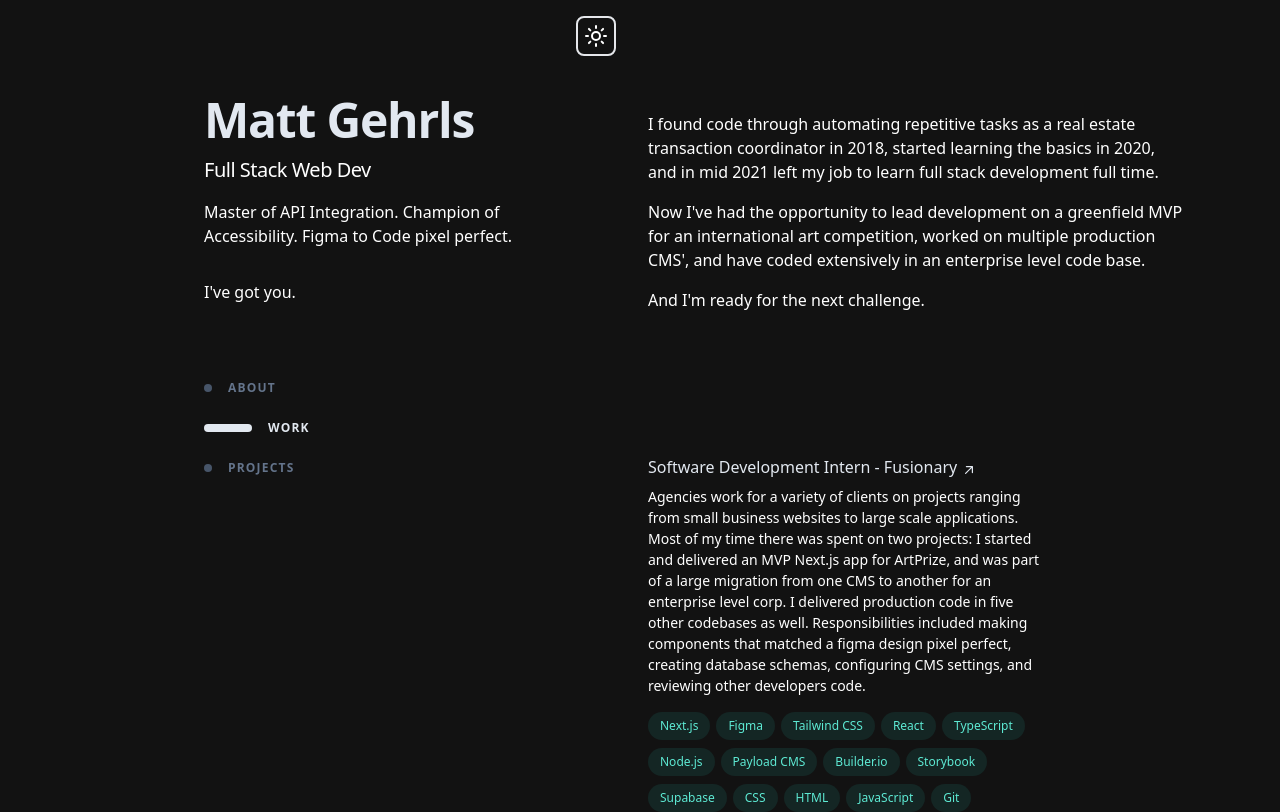
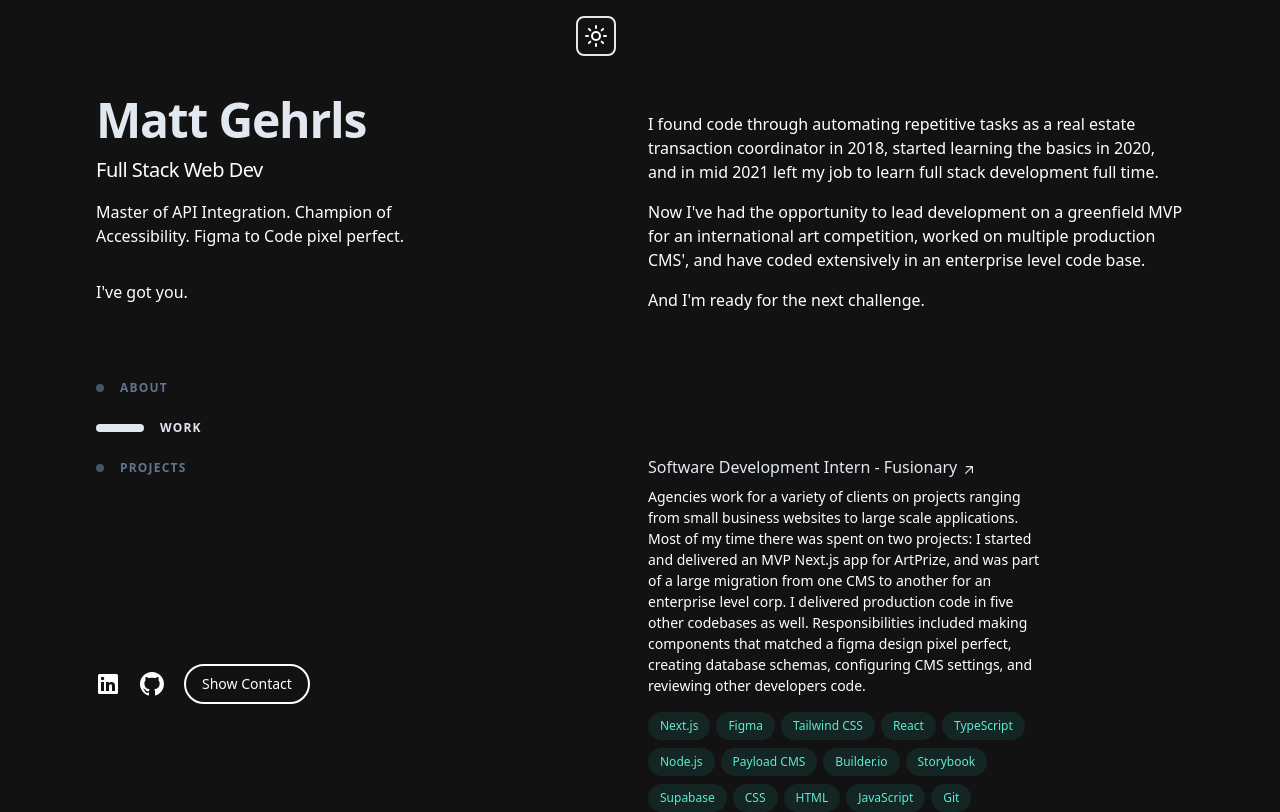
Before and after one commit to mgehrls/mattgehrls, a Next.js app: page / in a window 1280 px wide. Shown: the top 812 px of the page. Built offline with nearby package versions, Linux system fonts and the light colour scheme.

Commit message:
links added to header

```diff
--- a/components/Header.tsx
+++ b/components/Header.tsx
@@ -2,12 +2,13 @@
 import Navbar from "./Navbar";
 import { ThemeChanger } from "./ThemeChanger";
 import { colors } from "@/utils/colors";
+import Links from "./Links";
 
 const Header = () => {
   return (
-    <header className="lg:sticky lg:top-0 lg:flex lg:max-h-screen lg:w-1/2 lg:flex-col lg:justify-between lg:py-24 text-right items-center relative">
+    <header className="lg:sticky lg:top-0 lg:flex lg:max-h-screen lg:w-1/2 lg:flex-col lg:justify-between lg:py-24 relative">
       <ThemeChanger />
-      <div className="text-left">
+      <div>
         <h1
           className={clsx(
             "text-4xl font-bold tracking-tight sm:text-5xl",
@@ -28,6 +29,7 @@
         <p className="mt-8 max-w-xs leading-normal">I&apos;ve got you.</p>
         <Navbar />
       </div>
+      <Links />
     </header>
   );
 };
--- /dev/null
+++ b/components/Links.tsx
@@ -0,0 +1,165 @@
+import clsx from "clsx";
+import { Copy, Mail, Phone } from "lucide-react";
+import React from "react";
+import CopyToClipboard from "./svg/CopyToClipboard";
+
+export interface Link {
+  href: string;
+  ariaLabel: string;
+  title: string;
+  icon: React.SVGProps<SVGSVGElement>;
+}
+
+function Links() {
+  const [isOpen, setIsOpen] = React.useState(false);
+  const [emailCopied, setEmailCopied] = React.useState(false);
+  const [phoneCopied, setPhoneCopied] = React.useState(false);
+
+  const links = [
+    {
+      href: "https://www.linkedin.com/in/mattgehrls/",
+      ariaLabel: "LinkedIn (opens in a new tab)",
+      title: "LinkedIn",
+      icon: (
+        <svg
+          xmlns="http://www.w3.org/2000/svg"
+          viewBox="0 0 24 24"
+          fill="currentColor"
+          className="h-6 w-6"
+          aria-hidden="true"
+        >
+          <path d="M20.5 2h-17A1.5 1.5 0 002 3.5v17A1.5 1.5 0 003.5 22h17a1.5 1.5 0 001.5-1.5v-17A1.5 1.5 0 0020.5 2zM8 19H5v-9h3zM6.5 8.25A1.75 1.75 0 118.3 6.5a1.78 1.78 0 01-1.8 1.75zM19 19h-3v-4.74c0-1.42-.6-1.93-1.38-1.93A1.74 1.74 0 0013 14.19a.66.66 0 000 .14V19h-3v-9h2.9v1.3a3.11 3.11 0 012.7-1.4c1.55 0 3.36.86 3.36 3.66z"></path>
+        </svg>
+      ),
+    },
+    {
+      href: "https://github.com/mgehrls",
+      ariaLabel: "GitHub (opens in a new tab)",
+      title: "GitHub",
+      icon: (
+        <svg
+          xmlns="http://www.w3.org/2000/svg"
+          viewBox="0 0 16 16"
+          fill="currentColor"
+          className="h-6 w-6"
+          aria-hidden="true"
+        >
+          <path d="M8 0C3.58 0 0 3.58 0 8c0 3.54 2.29 6.53 5.47 7.59.4.07.55-.17.55-.38 0-.19-.01-.82-.01-1.49-2.01.37-2.53-.49-2.69-.94-.09-.23-.48-.94-.82-1.13-.28-.15-.68-.52-.01-.53.63-.01 1.08.58 1.23.82.72 1.21 1.87.87 2.33.66.07-.52.28-.87.51-1.07-1.78-.2-3.64-.89-3.64-3.95 0-.87.31-1.59.82-2.15-.08-.2-.36-1.02.08-2.12 0 0 .67-.21 2.2.82.64-.18 1.32-.27 2-.27.68 0 1.36.09 2 .27 1.53-1.04 2.2-.82 2.2-.82.44 1.1.16 1.92.08 2.12.51.56.82 1.27.82 2.15 0 3.07-1.87 3.75-3.65 3.95.29.25.54.73.54 1.48 0 1.07-.01 1.93-.01 2.2 0 .21.15.46.55.38A8.013 8.013 0 0016 8c0-4.42-3.58-8-8-8z"></path>
+        </svg>
+      ),
+    },
+  ];
+
+  const contacts = [
+    {
+      href: "mailto:matt.gehrls@gmail.com",
+      ariaLabel: "Email",
+      icon: <Mail size={25} />,
+      text: "matt.gehrls@gmail.com",
+      copied: emailCopied,
+      setCopied: () =>
+        handleCopyToClipboard("matt.gehrls@gmail.com", setEmailCopied),
+    },
+    {
+      href: "tel:16165002366",
+      ariaLabel: "Phone number: 616-500-2366",
+      icon: <Phone size={25} />,
+      text: "616-500-2366",
+      copied: phoneCopied,
+      setCopied: () => handleCopyToClipboard("616-500-2366", setPhoneCopied),
+    },
+  ];
+
+  function handleCopyToClipboard(
+    text: string,
+    setCopied: React.Dispatch<React.SetStateAction<boolean>>
+  ) {
+    navigator.clipboard.writeText(text);
+    setCopied(true);
+    setTimeout(() => {
+      setCopied(false);
+    }, 2000);
+  }
+
+  return (
+    <div className="transition-all duration-300 ease-in-out mt-8 lg:mt-0">
+      <div className="flex items-center">
+        <ul className="flex items-center" aria-label="Social media">
+          {links.map((link) => (
+            <li key={link.href} className="mr-5 text-xs shrink-0">
+              <a
+                className="block hover:text-slate-200"
+                href={link.href}
+                target="_blank"
+                rel="noreferrer noopener"
+                aria-label={link.ariaLabel}
+                title={link.title}
+              >
+                <span className="sr-only">{link.title}</span>
+                {link.icon}
+              </a>
+            </li>
+          ))}
+        </ul>
+        <button
+          className="border-2 border-current rounded-full px-4 py-2 z-10 text-sm"
+          aria-label="Reveals links to email and phone, and buttons to copy that information to your clipboard"
+          onClick={() => setIsOpen(!isOpen)}
+        >
+          {isOpen ? "Hide Contact" : "Show Contact"}
+        </button>
+      </div>
+      <div
+        className={clsx(
+          "border-1 border-white transition-all duration-150 ease-in-out motion-reduce:transition-none flex flex-col gap-4 justify-center",
+          isOpen ? "opacity-100 h-10 mt-10" : "opacity-0 h-0 mt-0"
+        )}
+      >
+        {contacts.map((contact) => (
+          <div
+            key={contact.href}
+            className="transition-all duration-150 ease-in-out flex items-center justify-between gap-8"
+          >
+            <a
+              className={clsx(
+                "transition-all duration-150 ease-in-out flex gap-4 hover:scale-105 focus:scale-105",
+                !isOpen && "hidden"
+              )}
+              href={contact.href}
+              target="_blank"
+              rel="noreferrer noopener"
+              aria-label={contact.ariaLabel}
+              title={contact.ariaLabel}
+            >
+              {contact.icon}
+              {contact.text}
+            </a>
+            <div className="flex items-center gap-2">
+              <button
+                onClick={() => contact.setCopied()}
+                aria-label={`Copy ${contact.text} to clipboard`}
+                className={clsx(
+                  "mr-10 hover:scale-110 focus:scale-110 transition-none duration-150 ease-in-out",
+                  !isOpen && "hidden"
+                )}
+              >
+                <CopyToClipboard size={25} />
+              </button>
+              <span
+                aria-hidden
+                className={clsx(
+                  "transition-all duration-500 ease-in-out",
+                  contact.copied ? "opacity-100" : "opacity-0"
+                )}
+              >
+                Copied!
+              </span>
+            </div>
+          </div>
+        ))}
+      </div>
+    </div>
+  );
+}
+
+export default Links;
--- /dev/null
+++ b/components/svg/CopyToClipboard.tsx
@@ -0,0 +1,24 @@
+import React from "react";
+
+function CopyToClipboard({ size }: { size: number }) {
+  return (
+    <svg
+      width={size}
+      height={size}
+      viewBox="0 0 24 24"
+      version="1.1"
+      xmlns="http://www.w3.org/2000/svg"
+    >
+      <g stroke="none" stroke-width="1" fill="none" fill-rule="evenodd">
+        <g fill="currentColor" fill-rule="nonzero">
+          <path
+            d="M5.50280381,4.62704038 L5.5,6.75 L5.5,17.2542087 C5.5,19.0491342 6.95507456,20.5042087 8.75,20.5042087 L17.3662868,20.5044622 C17.057338,21.3782241 16.2239751,22.0042087 15.2444057,22.0042087 L8.75,22.0042087 C6.12664744,22.0042087 4,19.8775613 4,17.2542087 L4,6.75 C4,5.76928848 4.62744523,4.93512464 5.50280381,4.62704038 Z M17.75,2 C18.9926407,2 20,3.00735931 20,4.25 L20,17.25 C20,18.4926407 18.9926407,19.5 17.75,19.5 L8.75,19.5 C7.50735931,19.5 6.5,18.4926407 6.5,17.25 L6.5,4.25 C6.5,3.00735931 7.50735931,2 8.75,2 L17.75,2 Z M17.75,3.5 L8.75,3.5 C8.33578644,3.5 8,3.83578644 8,4.25 L8,17.25 C8,17.6642136 8.33578644,18 8.75,18 L17.75,18 C18.1642136,18 18.5,17.6642136 18.5,17.25 L18.5,4.25 C18.5,3.83578644 18.1642136,3.5 17.75,3.5 Z"
+            id="🎨-Color"
+          ></path>
+        </g>
+      </g>
+    </svg>
+  );
+}
+
+export default CopyToClipboard;
```
